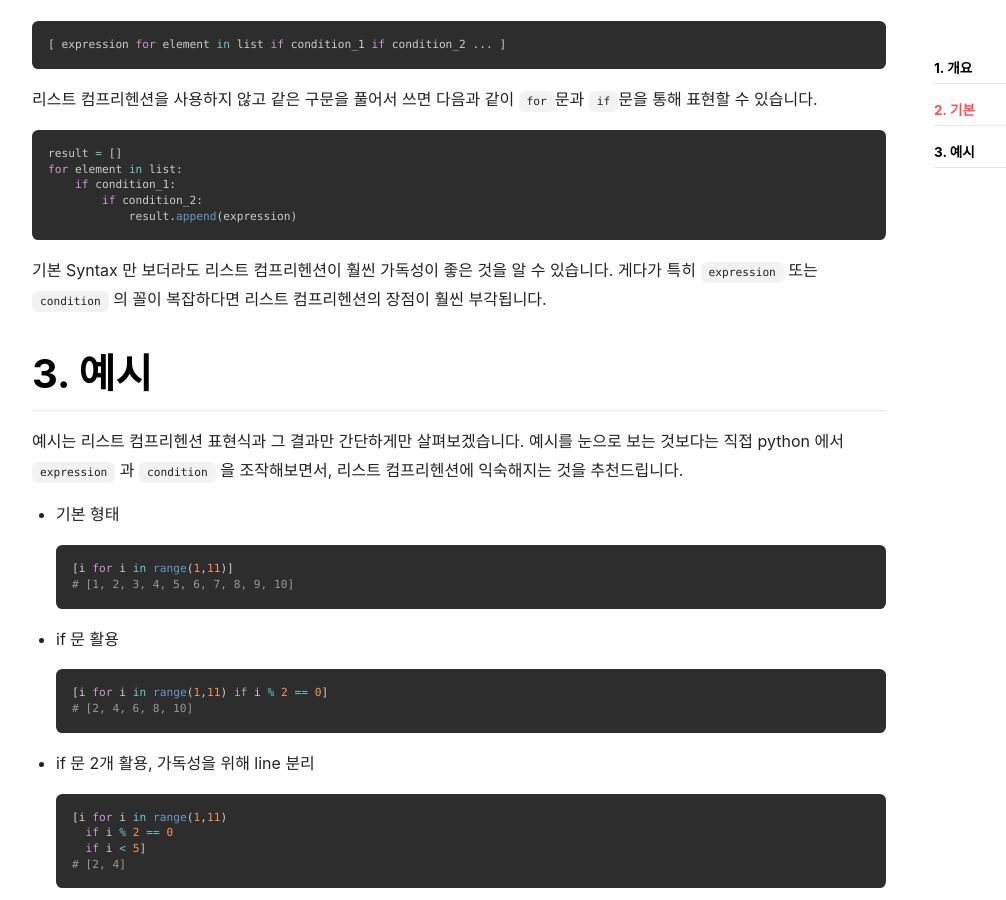
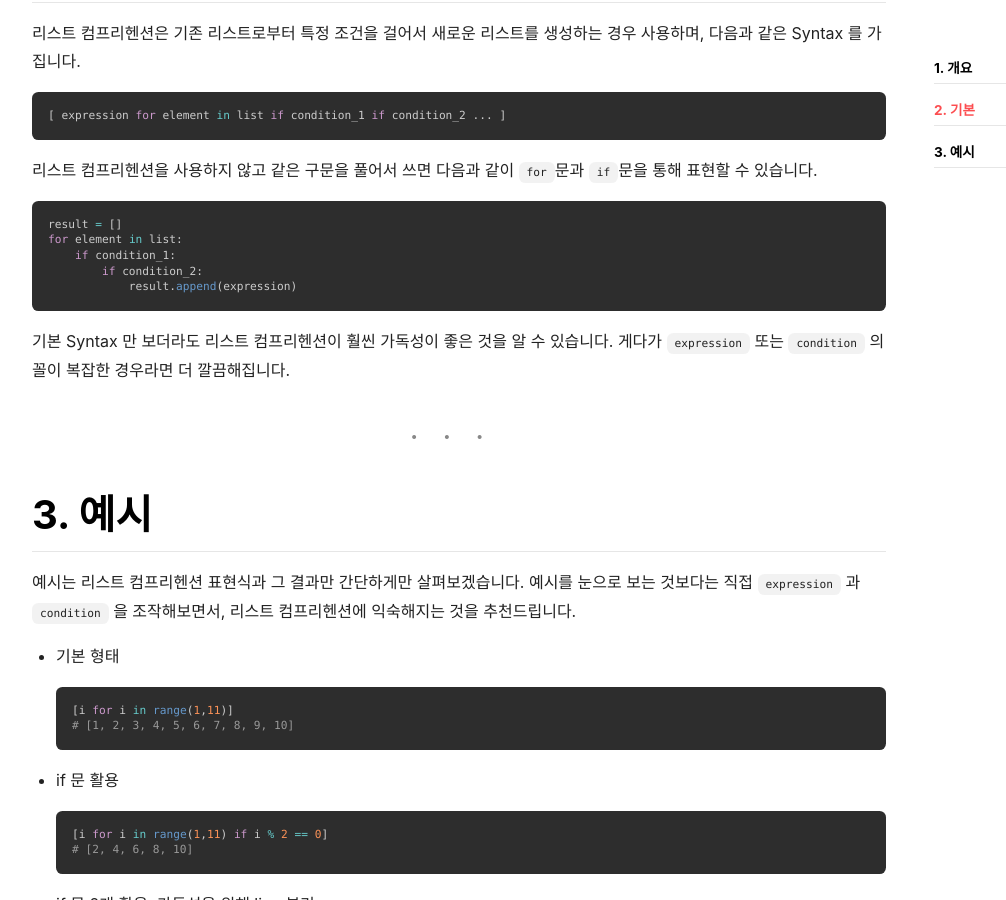
Before and after one commit to anencore94/anencore94.github.io, a Jekyll site: the page built from _posts/2020-09-08-python-list-comprehension.md, in a window 1280 px wide and 900 px high, scrolled down 653 px. Shown: the whole window, without its empty margins (71-1077 px from the left). Built offline with Jekyll 4.4.1, drawn with Linux system fonts in a browser that asks for light colours; nearby versions of some CDN libraries.

Commit message:
[post] python list comprehension update

````diff
--- a/_posts/2020-09-08-python-list-comprehension.md
+++ b/_posts/2020-09-08-python-list-comprehension.md
@@ -9,6 +9,8 @@ tags: Python
 리스트 컴프리헨션(List Comprehension)은 python 의 list 를 다루는 가장 유용한 구문으로, python 의 내장 기능으로 가벼울 뿐만 아니라 가독성이 좋다는 이유로 많이 사용됩니다. 실제로 리스트 컴프리헨션을 **잘** 사용하면 code line 수가 줄어들기 때문에 대체로 더 깔끔해지고 가독성도 좋아지게 됩니다.
 
 > **잘** 사용하지 못 한다면 오히려 가독성이 떨어지는 상황이 발생할 수도 있습니다.
+
+-----
 
 # 2. 기본
 
@@ -28,11 +30,13 @@ for element in list:
             result.append(expression)
 ```
 
-기본 Syntax 만 보더라도 리스트 컴프리헨션이 훨씬 가독성이 좋은 것을 알 수 있습니다. 게다가 특히 `expression` 또는 `condition` 의 꼴이 복잡하다면 리스트 컴프리헨션의 장점이 훨씬 부각됩니다.
+기본 Syntax 만 보더라도 리스트 컴프리헨션이 훨씬 가독성이 좋은 것을 알 수 있습니다. 게다가 `expression` 또는 `condition` 의 꼴이 복잡한 경우라면 더 깔끔해집니다.
+
+-----
 
 # 3. 예시
 
-예시는 리스트 컴프리헨션 표현식과 그 결과만 간단하게만 살펴보겠습니다. 예시를 눈으로 보는 것보다는 직접 python 에서 `expression` 과 `condition` 을 조작해보면서, 리스트 컴프리헨션에 익숙해지는 것을 추천드립니다.
+예시는 리스트 컴프리헨션 표현식과 그 결과만 간단하게만 살펴보겠습니다. 예시를 눈으로 보는 것보다는 직접 `expression` 과 `condition` 을 조작해보면서, 리스트 컴프리헨션에 익숙해지는 것을 추천드립니다.
 
 - 기본 형태
 ```python
````
